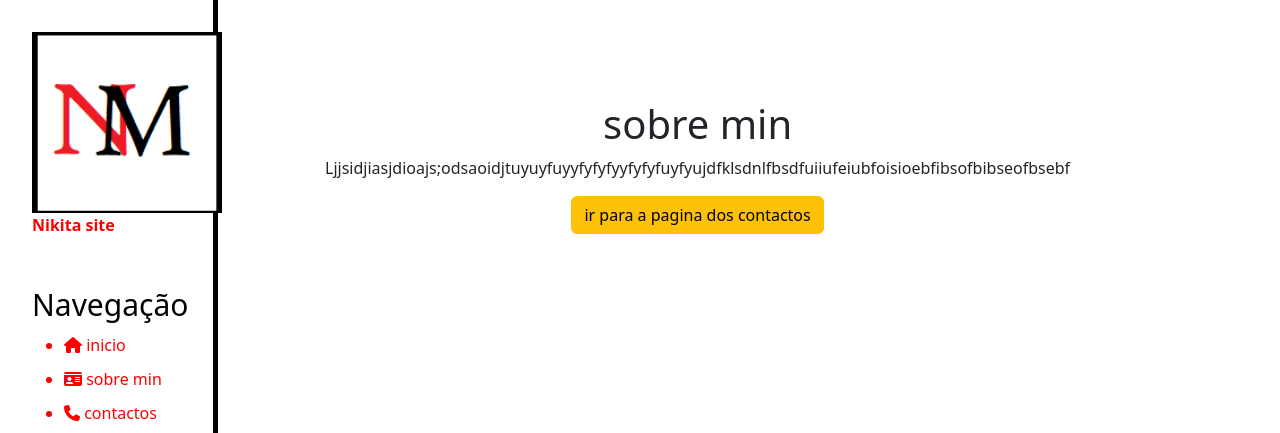
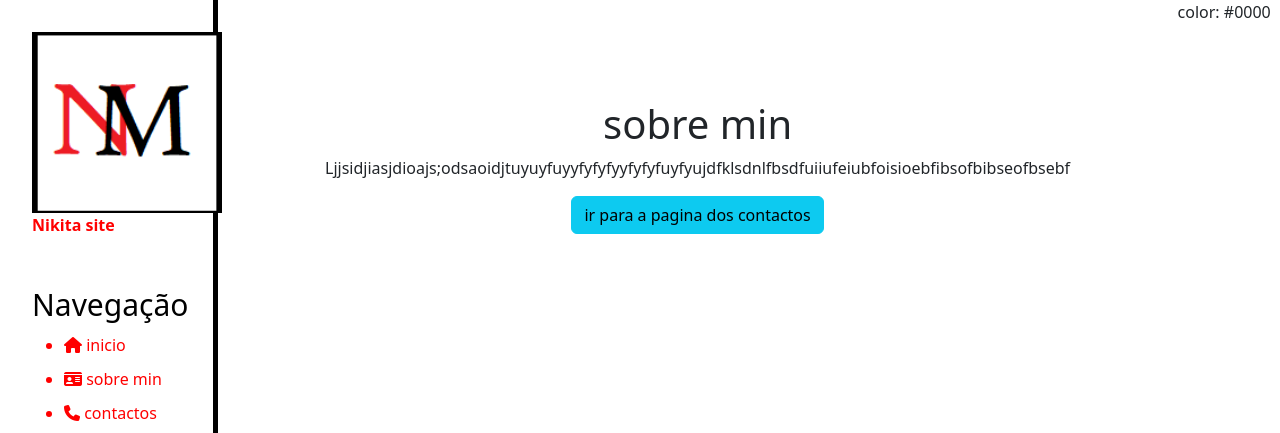
Before and after one commit to sergeMMikh/NikitaServer, a Django app: page /about in a window 1280 px wide. Shown: the top 433 px of the page. Run offline with Django 4.2, Linux system fonts and the light colour scheme; some libraries are stand-ins or nearby versions.

```diff
--- a/main/templates/main/about.html
+++ b/main/templates/main/about.html
@@ -1,3 +1,5 @@
+<!DOCTYPE html>
+
 {% extends 'main/layout.html' %}
 
 {% block title %}sobre min{% endblock %}
@@ -6,6 +8,8 @@
     <div class="features">
         <h1>sobre min</h1>
         <p>Ljjsidjiasjdioajs;odsaoidjtuyuyfuyyfyfyfyyfyfyfuyfyujdfklsdnlfbsdfuiiufeiubfoisioebfibsofbibseofbsebf<p>
-        <button class="btn btn-warning">ir para a pagina dos contactos </button>
+        <button class="btn btn-info">ir para a pagina dos contactos </button>
     </div>
+
+   color: #0000
 {% endblock %}
--- a/main/templates/main/index.html
+++ b/main/templates/main/index.html
@@ -6,6 +6,6 @@
     <div class="features">
         <h1>Pagina principal</h1>
         <p>Ljjsidjiasjdioajs;odsaoidjtuyuyfuyyfyfyfyyfyfyfuyfyujdfklsdnlfbsdfuiiufeiubfoisioebfibsofbibseofbsebf<p>
-        <button class="btn btn-warning">ir para a pagina sobre min</button>
+        <button class="btn btn-info">ir para a pagina sobre min</button>
     </div>
 {% endblock %}
```
